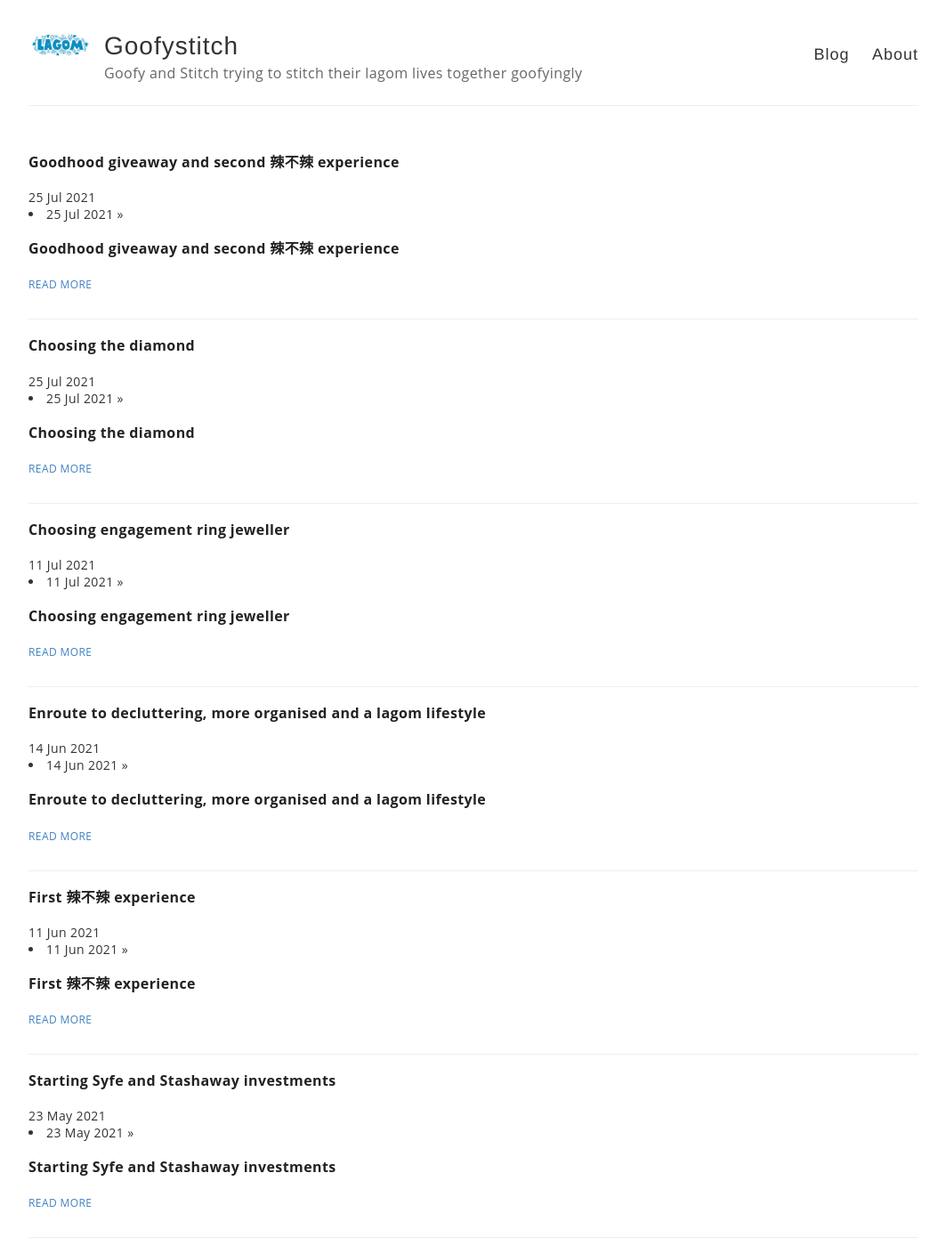
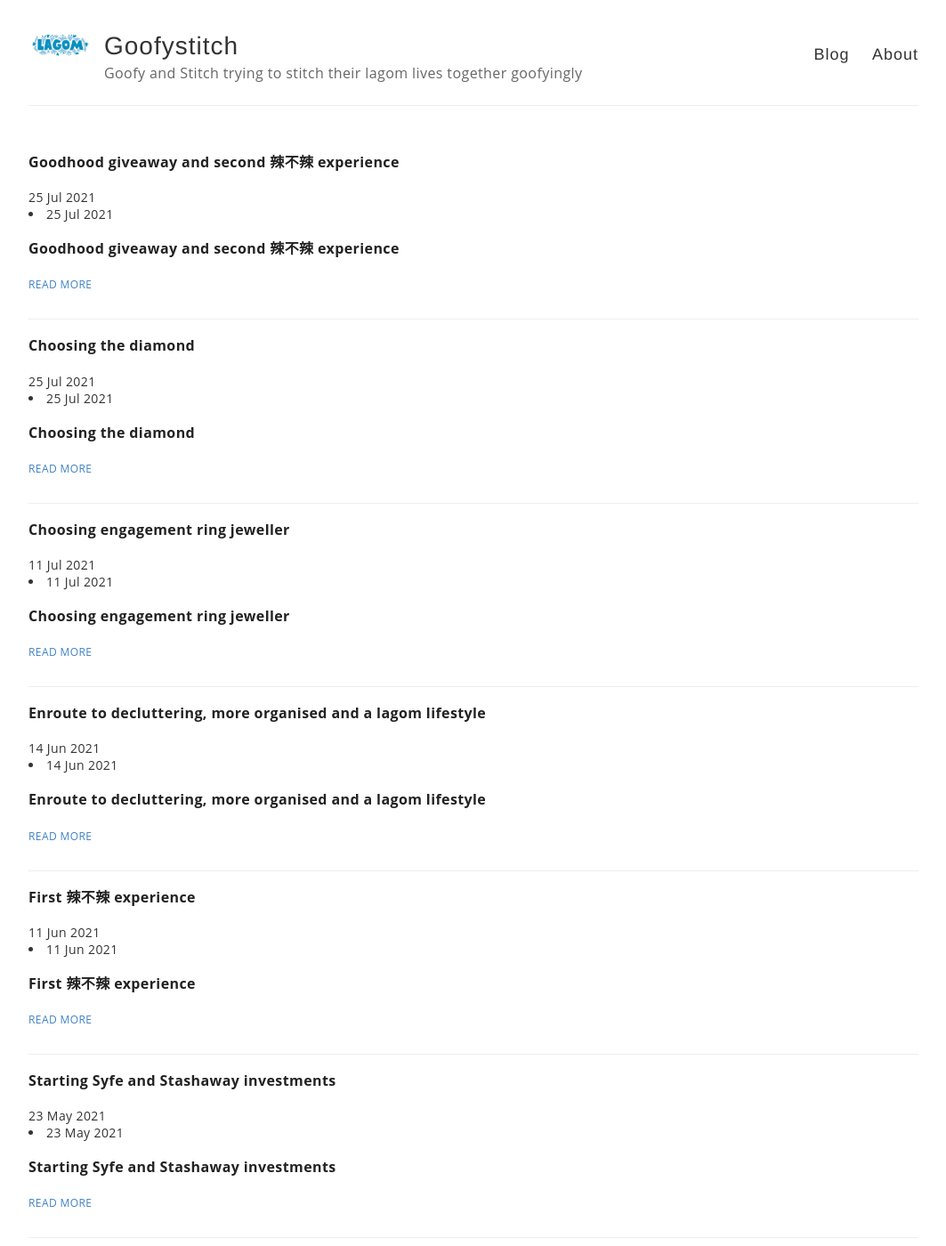
Before and after one commit to ourcarus/casadelagom, a Jekyll site: the page built from index.html, in a window 1280 px wide and 1400 px high. Shown: the whole window at 89% size, without its empty margins (108-1171 px from the left). Built offline with Jekyll 4.4.1, drawn with Linux system fonts in a browser that asks for light colours; some of the changed text lies outside the part shown.

Commit message:
Update index.html

```diff
--- a/index.html
+++ b/index.html
@@ -11,7 +11,7 @@
 
       <div class="entry">
         {{ post.excerpt }} {{post.date | date_to_string}}
-        <li>{{post.date | date_to_string}} &raquo;{{post.excerpt}}</li>
+        <li><span>{{post.date | date_to_string}}</span> &nbsp;{{post.excerpt}}</li>
       </div>
 
       <a href="{{ site.baseurl }}{{ post.url }}" class="read-more">Read More</a>
```
